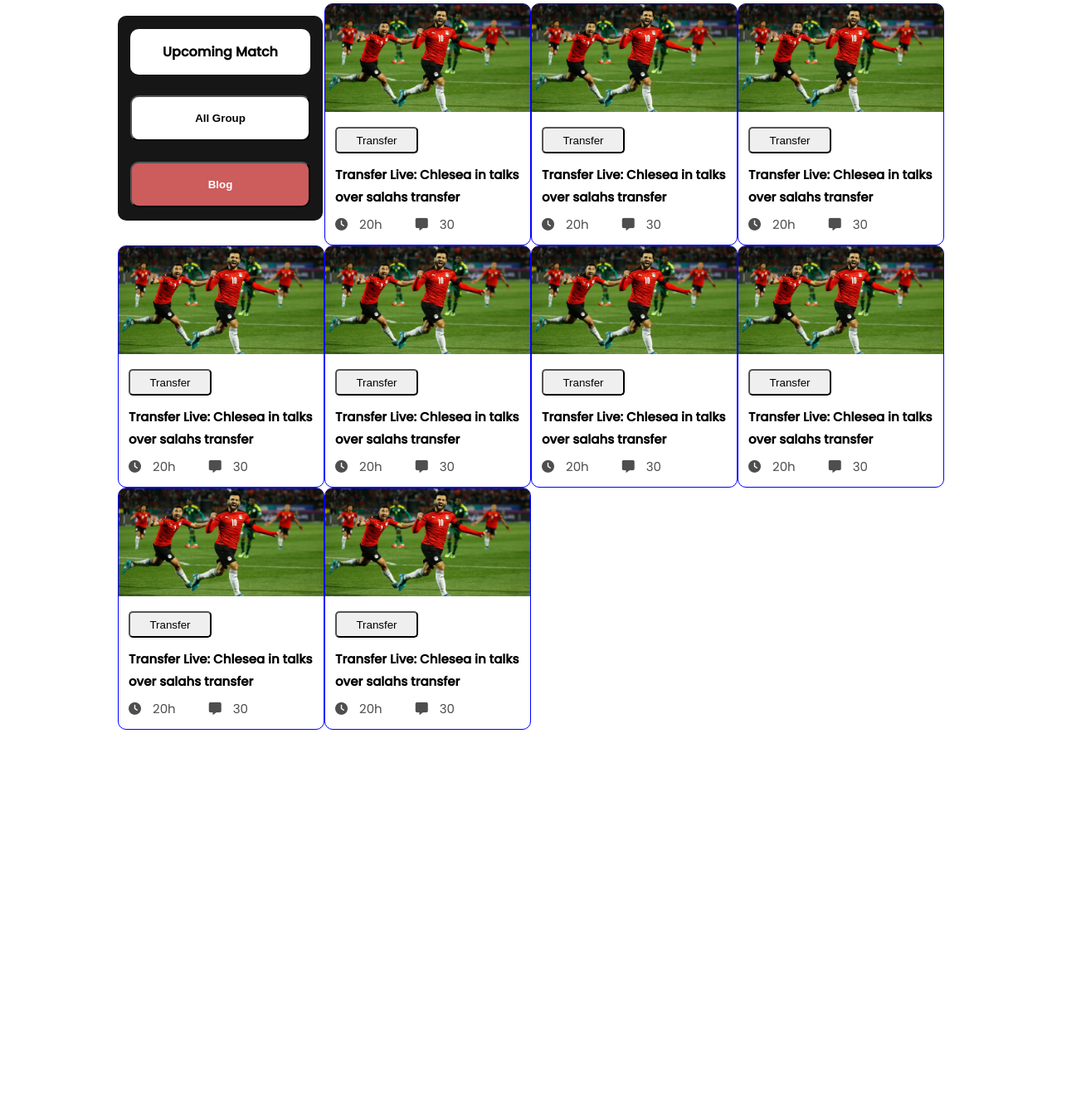
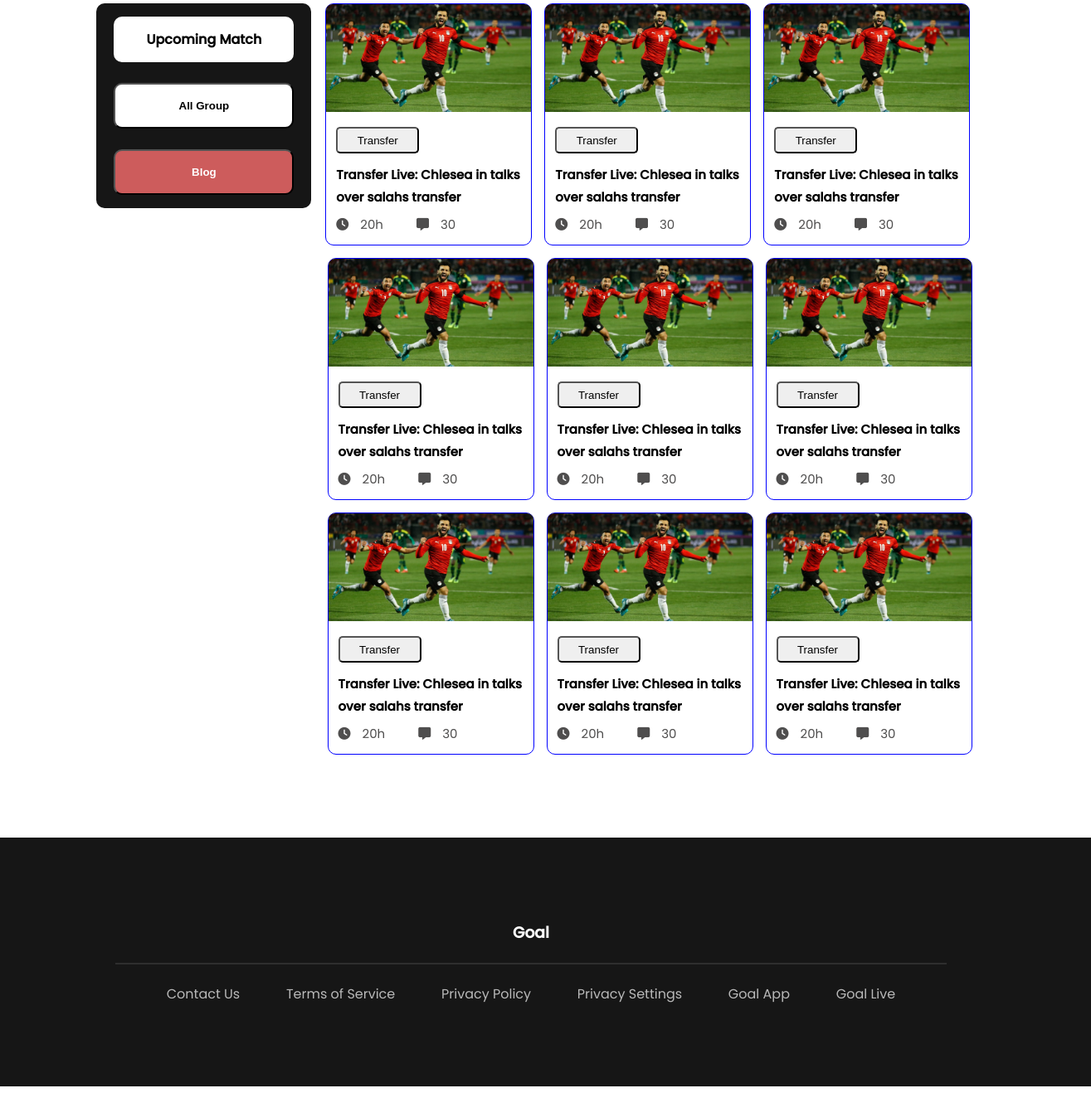
Before and after one commit to opuzayed/world-cup-live-updates, a plain HTML site: page index.html in a window 1280 px wide. Shown: the part 613-1931 px from the top of the page at 83% size, 1315 px wide, since content can reach past the window. Before the commit the page ends 1501 px from the top, so only its background shows below. Drawn offline with Linux system fonts and the light colour scheme.

Commit message:
finish first part without responsive

```diff
--- a/index.html
+++ b/index.html
@@ -49,6 +49,73 @@
             <button class="blog-style">Blog</button>
           </div>
         </div>
+        <div class="transfer">
+          <div class="transfer-style">
+            <img
+              src="/images/Blog Image.png"
+              alt=" Football player Salahs picture "
+            />
+            <button class="transfer-button-style">Transfer</button>
+            <h4>Transfer Live: Chlesea in talks</h4>
+            <h4>over salahs transfer</h4>
+          </div>
+          <div class="transfer-time">
+            <div class="clock-style">
+              <i class="fa-solid fa-clock"></i>
+              20h
+            </div>
+            <div class="message-style">
+              <i class="fa-solid fa-message"></i>
+              30
+            </div>
+          </div>
+        </div>
+        <div class="transfer">
+          <div class="transfer-style">
+            <img
+              src="/images/Blog Image.png"
+              alt=" Football player Salahs picture "
+            />
+            <button class="transfer-button-style">Transfer</button>
+            <h4>Transfer Live: Chlesea in talks</h4>
+            <h4>over salahs transfer</h4>
+          </div>
+          <div class="transfer-time">
+            <div class="clock-style">
+              <i class="fa-solid fa-clock"></i>
+              20h
+            </div>
+            <div class="message-style">
+              <i class="fa-solid fa-message"></i>
+              30
+            </div>
+          </div>
+        </div>
+        <div class="transfer">
+          <div class="transfer-style">
+            <img
+              src="/images/Blog Image.png"
+              alt=" Football player Salahs picture "
+            />
+            <button class="transfer-button-style">Transfer</button>
+            <h4>Transfer Live: Chlesea in talks</h4>
+            <h4>over salahs transfer</h4>
+          </div>
+          <div class="transfer-time">
+            <div class="clock-style">
+              <i class="fa-solid fa-clock"></i>
+              20h
+            </div>
+            <div class="message-style">
+              <i class="fa-solid fa-message"></i>
+              30
+            </div>
+          </div>
+        </div>
+      </section>
+      <!-- card part section start -->
+      <section>
+        <div class="cardPart">
           <div class="transfer">
             <div class="transfer-style">
               <img
@@ -175,71 +242,29 @@
               </div>
             </div>
           </div>
-        <div class="transfer">
-          <div class="transfer-style">
-            <img
-              src="/images/Blog Image.png"
-              alt=" Football player Salahs picture "
-            />
-            <button class="transfer-button-style">Transfer</button>
-            <h4>Transfer Live: Chlesea in talks</h4>
-            <h4>over salahs transfer</h4>
         </div>
-          <div class="transfer-time">
-            <div class="clock-style">
-              <i class="fa-solid fa-clock"></i>
-              20h
-            </div>
-            <div class="message-style">
-              <i class="fa-solid fa-message"></i>
-              30
+      </section>
+      <!-- card part section end -->
+
+      <!-- middle section end -->
+
+      <!-- footer start -->
+      <footer class="footer-style">
+        <h3 class="h3-style">Goal</h3>
+        <hr />
+        <div class="contact-style">
+          <div class="contact-description">
+            <div>Contact Us</div>
+            <div>Terms of Service</div>
+            <div>Privacy Policy</div>
+            <div>Privacy Settings</div>
+            <div>Goal App</div>
+            <div>Goal Live</div>
           </div>
         </div>
-        </div>
-        <div class="transfer">
-          <div class="transfer-style">
-            <img
-              src="/images/Blog Image.png"
-              alt=" Football player Salahs picture "
-            />
-            <button class="transfer-button-style">Transfer</button>
-            <h4>Transfer Live: Chlesea in talks</h4>
-            <h4>over salahs transfer</h4>
-          </div>
-          <div class="transfer-time">
-            <div class="clock-style">
-              <i class="fa-solid fa-clock"></i>
-              20h
-            </div>
-            <div class="message-style">
-              <i class="fa-solid fa-message"></i>
-              30
-            </div>
-          </div>
-        </div>
-        <div class="transfer">
-          <div class="transfer-style">
-            <img
-              src="/images/Blog Image.png"
-              alt=" Football player Salahs picture "
-            />
-            <button class="transfer-button-style">Transfer</button>
-            <h4>Transfer Live: Chlesea in talks</h4>
-            <h4>over salahs transfer</h4>
-          </div>
-          <div class="transfer-time">
-            <div class="clock-style">
-              <i class="fa-solid fa-clock"></i>
-              20h
-            </div>
-            <div class="message-style">
-              <i class="fa-solid fa-message"></i>
-              30
-            </div>
-          </div>
-        </div>
-      </section>
-      <!-- middle section end -->
+      </footer>
+
+      <!-- footer end -->
     </main>
   </body>
 </html>
--- a/styles/style.css
+++ b/styles/style.css
@@ -14,7 +14,7 @@ main {
 /* top section style */
 .top-section {
   background-color: black;
-  width: 1020px;
+  width: 1054px;
   height: 500px;
   border-radius: 30px;
   margin-top: 29px;
@@ -57,9 +57,23 @@ p {
   margin-top: 80px;
   display: grid;
   grid-template-columns: 25% repeat(3, 1fr);
+  gap: 15px;
 }
+/* ---------------------------------------- */
+/* .container_2 {
+  margin-left: 286px;
+} */
+.cardPart {
+  display: grid;
+  grid-template-columns: repeat(3, 1fr);
+  margin-top: 15px;
+  margin-left: 286px;
+  /* grid-column-gap: 24px; */
+  gap: 15px;
+}
+/* ------------------------------------------- */
 .match-info {
-  width: 247px;
+  width: 259px;
   height: 247px;
   background-color: #161616;
   border-radius: 10px;
@@ -67,7 +81,10 @@ p {
   align-items: center;
   justify-content: center;
   flex-direction: column;
-  margin-top: 15px;
+  /* margin-top: 15px; */
+  margin: 0 auto;
+  padding: 0 !important;
+  /* overflow: scroll; */
 }
 .upcoming-match {
   background-color: white;
@@ -151,3 +168,36 @@ h4 {
   margin-right: 10px;
 }
 /* right middle section style end */
+/* footer style start */
+footer {
+  background-color: #161616;
+  width: 1350px;
+  height: 300px;
+  margin-top: 100px;
+}
+.h3-style {
+  color: #ffffff;
+  text-align: center;
+  margin-top: 100px;
+}
+hr {
+  border: 1px solid rgba(255, 255, 255, 0.1);
+  align-items: center;
+  width: 1000px;
+  margin-top: 22px;
+}
+.contact-style {
+  display: flex;
+  justify-content: center;
+  /* width:990px; */
+  color: #b9b9b9;
+  padding: 15px;
+}
+.contact-description {
+  display: flex;
+  flex-direction: row;
+  align-items: center;
+  width: 990px;
+  justify-content: space-evenly;
+}
+/* footer style end */
```
Lines whose indentation alone changed are shown as unchanged.
